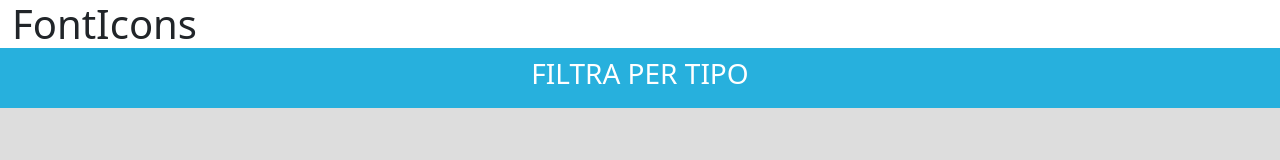
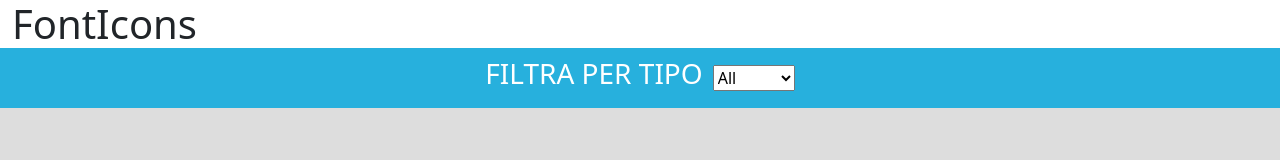
Before and after one commit to FrancescoCataletto/js-es6-icons, a plain HTML site: page index.html in a window 1280 px wide. Drawn offline with nearby package versions, Linux system fonts and the light colour scheme.

Commit message:
styled options button

```diff
--- a/css/style.css
+++ b/css/style.css
@@ -11,6 +11,14 @@
     color: white;
     height: 60px;
     margin-top: 0.5rem;
+}
+
+h3{
+    margin-bottom: 0rem;
+}
+
+#icons-type{
+    margin-left: 10px;
 }
 
 /* MAIN */
--- a/index.html
+++ b/index.html
@@ -17,6 +17,12 @@
         </div>
         <div id="subtitle" class="container-fluid">
             <h3>FILTRA PER TIPO</h3>
+            <select name="" id="icons-type">
+                <option value="" id="all">All</option>
+                <option value="" id="animals">Animals</option>
+                <option value="" id="foods">Foods</option>
+                <option value="" id="users">Users</option>
+            </select>
         </div>
     </header>
 
```
